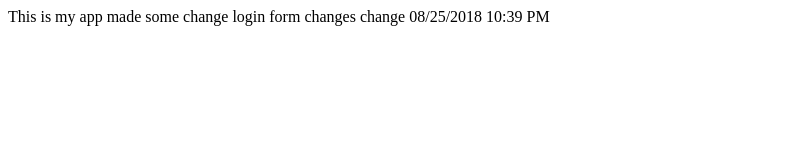
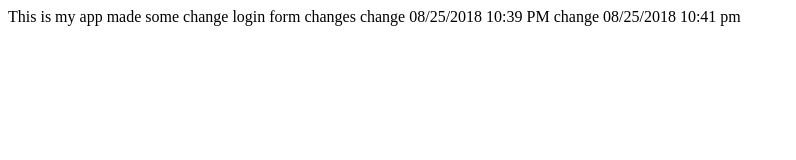
Before and after one commit to lrajareddy09/myappsample, a plain HTML site: page index.html in a window 1280 px wide. Shown: the whole page, without its empty margins (0-796 px from the left). Drawn offline with Linux system fonts and the light colour scheme.

Commit message:
change at 10.42 PM

```diff
--- a/index.html
+++ b/index.html
@@ -7,5 +7,7 @@
 		made some change
 		login form changes
 		change 08/25/2018 10:39 PM
+		change 08/25/2018 10:41 pm
+
 	</body>
 </html>
```
